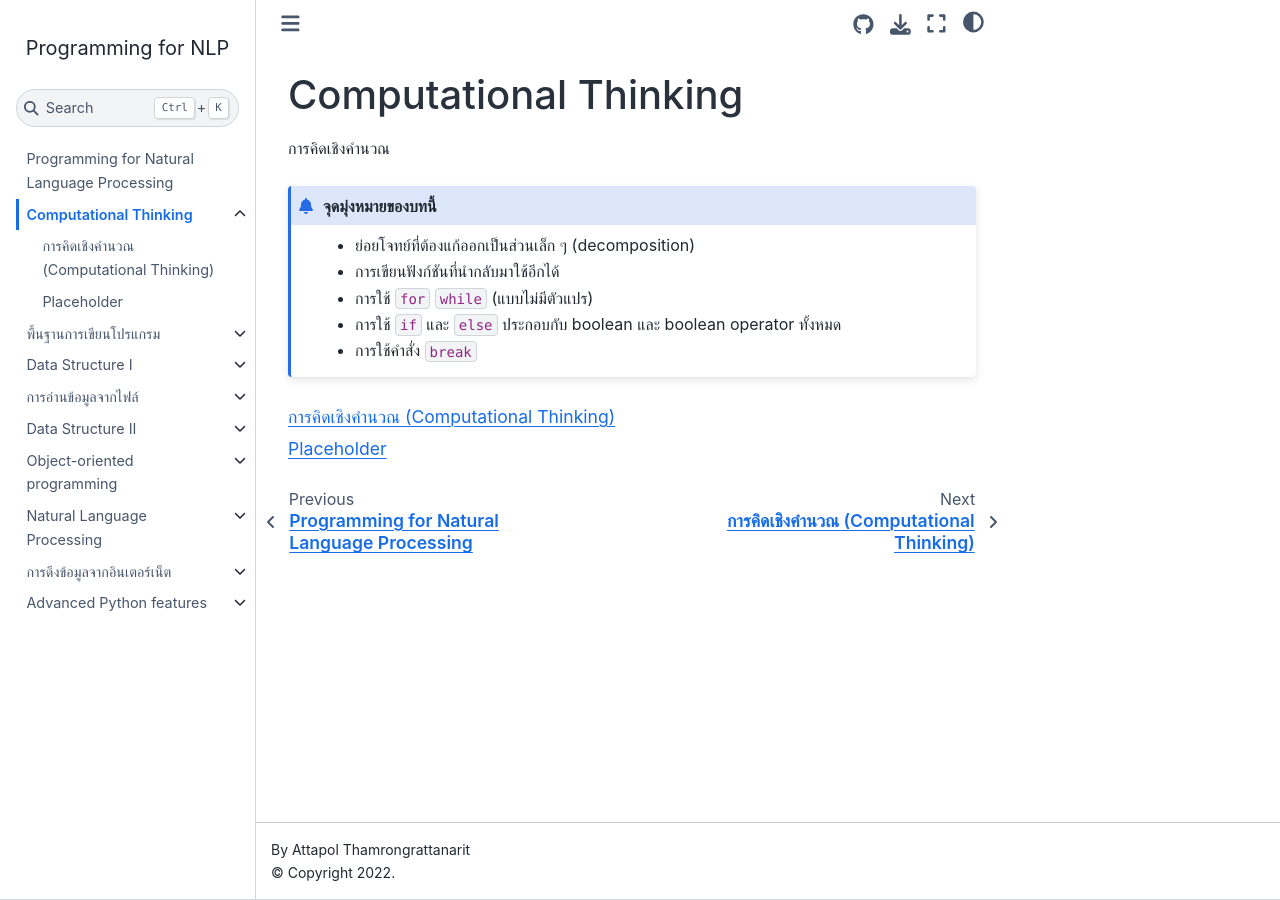
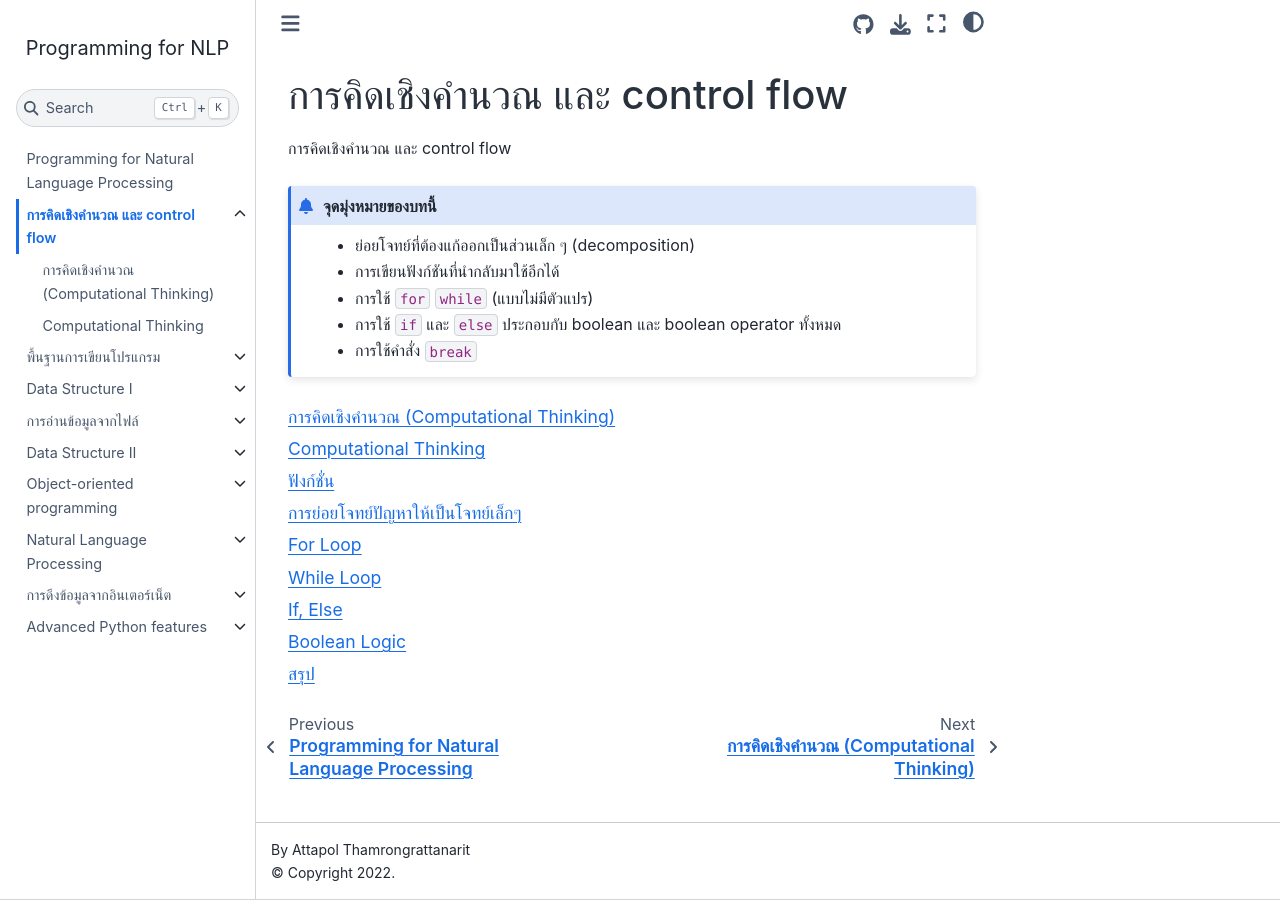
Before and after one commit to attapol/programming-nlp-book, a Jupyter Book: the page built from book/comp_thinking.md, in a window 1280 px wide. Built offline with Jupyter Book 1.0.4 settings and Sphinx 7.4.7 and the Sphinx Book theme 1.1.4, drawn with Linux system fonts in a browser that asks for light colours.

````diff
--- a/book/comp_thinking.md
+++ b/book/comp_thinking.md
@@ -1,6 +1,6 @@
-# Computational Thinking
+# การคิดเชิงคำนวณ และ control flow
 
-การคิดเชิงคำนวณ
+การคิดเชิงคำนวณ และ control flow
 
 ```{admonition} จุดมุ่งหมายของบทนี้
 - ย่อยโจทย์ที่ต้องแก้ออกเป็นส่วนเล็ก ๆ (decomposition)
````
Also changed, not shown: book/module1/2-videos-karel.md (+23 -0 lines), book/module1/placeholder.md (deleted, +0 -3 lines).
